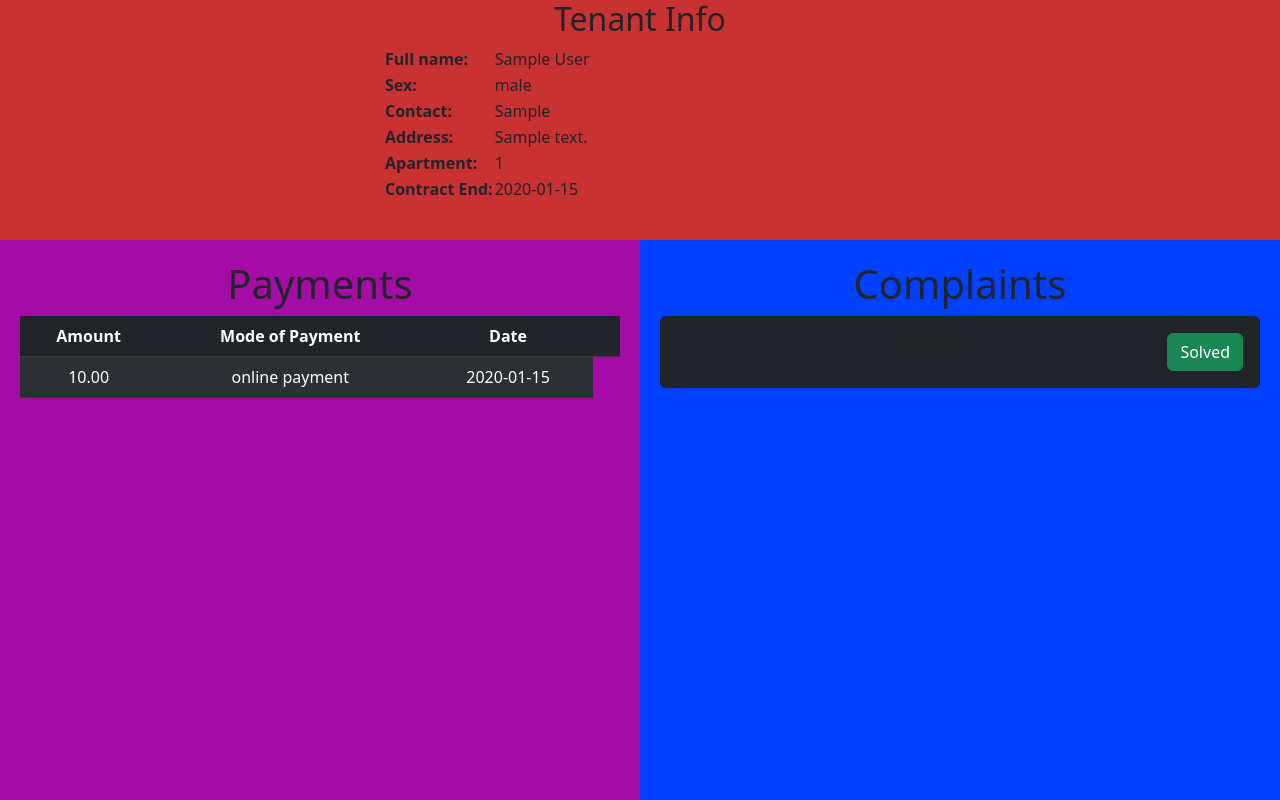
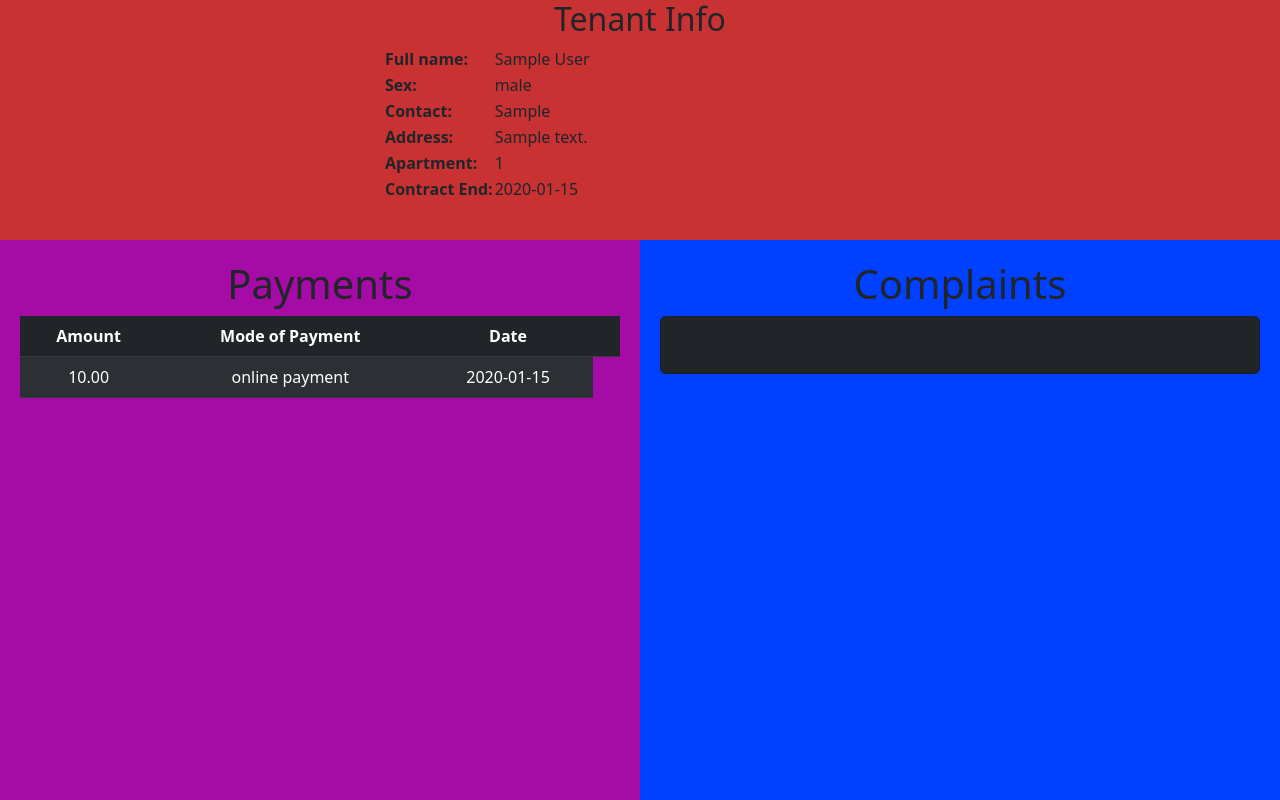
Before and after one commit to Beeecc/CIS-2104-Project, a PHP site: page /tenant_name_clicked.php?GetID=1 in a window 1280 px wide. Run offline with PHP 8.4, Linux system fonts and the light colour scheme; tables that the repository leaves empty hold one stand-in row (values such as "Sample post").

Commit message:
Removed solved status

```diff
--- a/public/tenant_name_clicked.php
+++ b/public/tenant_name_clicked.php
@@ -144,7 +144,6 @@ while($row=mysqli_fetch_assoc($result))
             <?php echo "<div class='card bg-dark'>";
                 echo"<div class='card-body '>";
                     echo "$listComplaint";
-                    echo "<button type='button' class='btn btn-success float-end'>Solved</button>";
                 echo "</div>";
                echo "</div>";
             ?>
```
